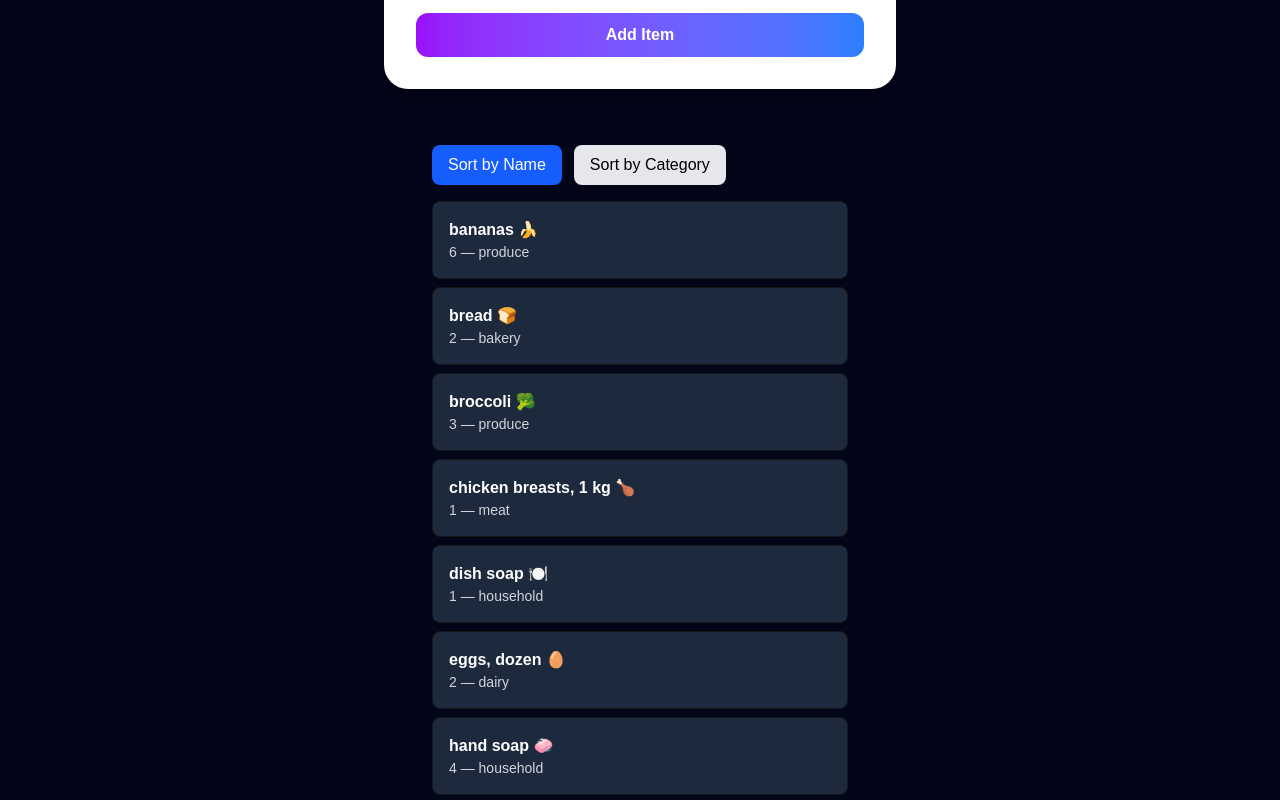
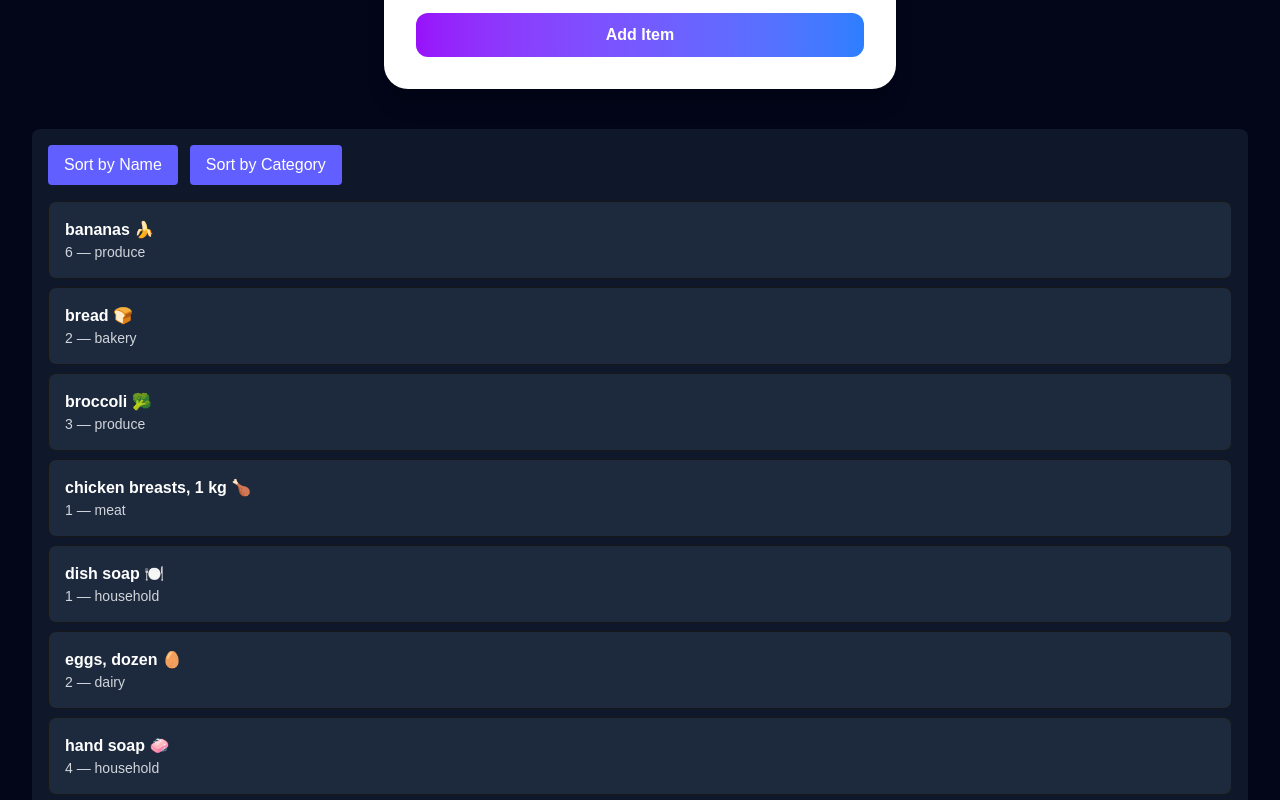
Before and after one commit to MohammadUvesh-Ghanchi/cprg306-assignments, a Next.js app: page /week-8 in a window 1280 px wide. Shown: the part 460-1260 px from the top of the page. Built offline with nearby package versions, Linux system fonts and the light colour scheme.

Commit message:
Update item-list.js
Add onItemSelect, making it clickable

```diff
--- a/app/week-8/item-list.js
+++ b/app/week-8/item-list.js
@@ -1,9 +1,10 @@
 "use client";
 
 import { useState } from "react";
-import Item from "./item.js";
+import Item from "./item";
+import items from "./items.json";
 
-export default function ItemList({ items }) {
+export default function ItemList({ onItemSelect }) {
   const [sortBy, setSortBy] = useState("name");
 
   const sortedItems = [...items].sort((a, b) => {
@@ -13,30 +14,32 @@ export default function ItemList({ items }) {
   });
 
   return (
-    <div className="p-4 w-full max-w-md">
-      <div className="mb-4 text-black space-x-3">
+    <div className="p-4 bg-slate-900 rounded-lg w-full">
+      <div className="mb-4 text-white space-x-3">
         <button
           onClick={() => setSortBy("name")}
-          className={`px-4 py-2 rounded-lg ${
-            sortBy === "name" ? "bg-blue-600 text-white" : "bg-gray-200"
-          }`}
+          className="px-4 py-2 bg-indigo-500 rounded"
         >
           Sort by Name
         </button>
 
         <button
           onClick={() => setSortBy("category")}
-          className={`px-4 py-2 rounded-lg ${
-            sortBy === "category" ? "bg-blue-600 text-white" : "bg-gray-200"
-          }`}
+          className="px-4 py-2 bg-indigo-500 rounded"
         >
           Sort by Category
         </button>
       </div>
 
-      <ul className="space-y-2">
+      <ul>
         {sortedItems.map((item) => (
-          <Item key={item.id} {...item} />
+          <Item
+            key={item.id}
+            name={item.name}
+            quantity={item.quantity}
+            category={item.category}
+            onSelect={() => onItemSelect(item)}
+          />
         ))}
       </ul>
     </div>
```
